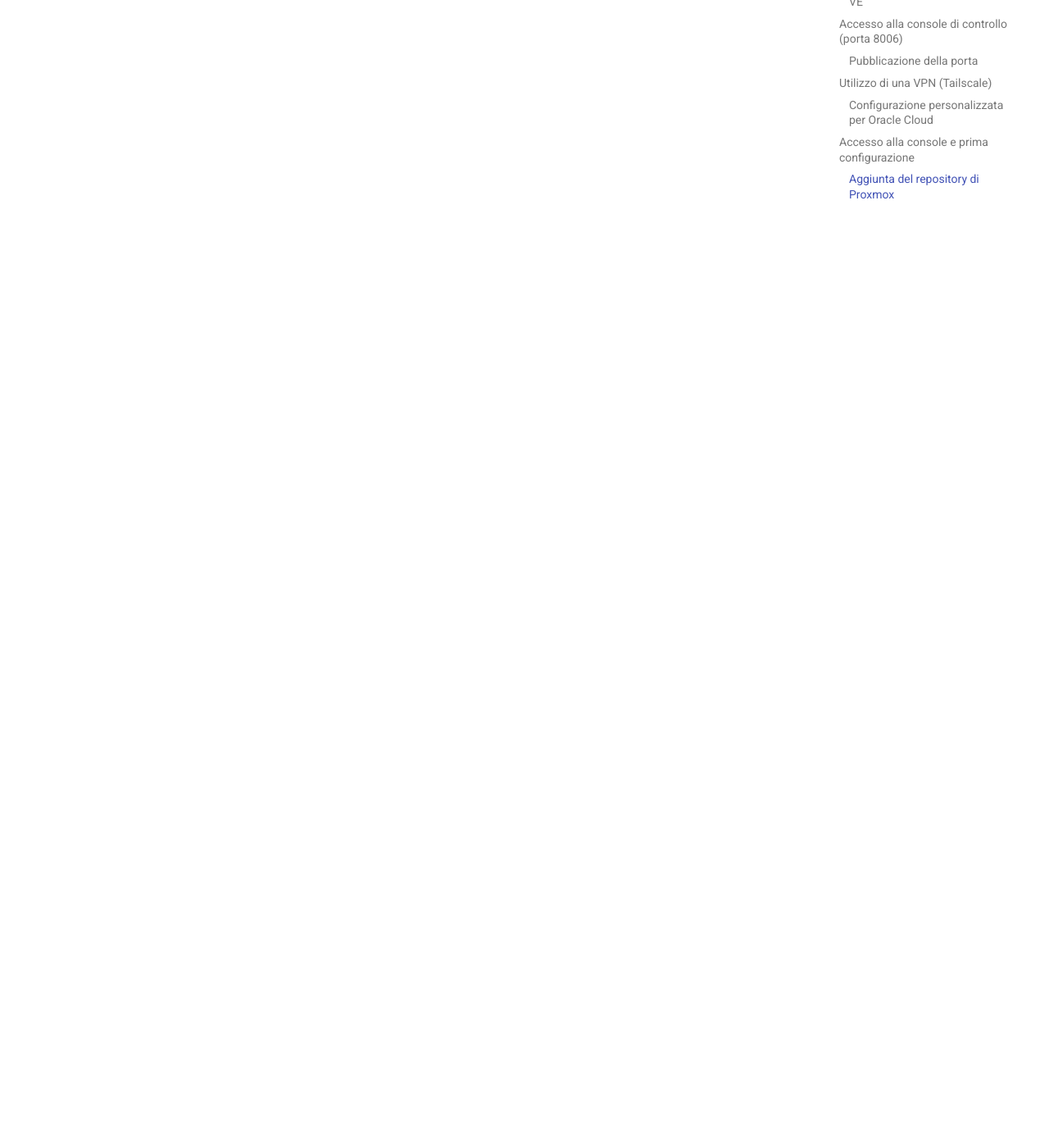
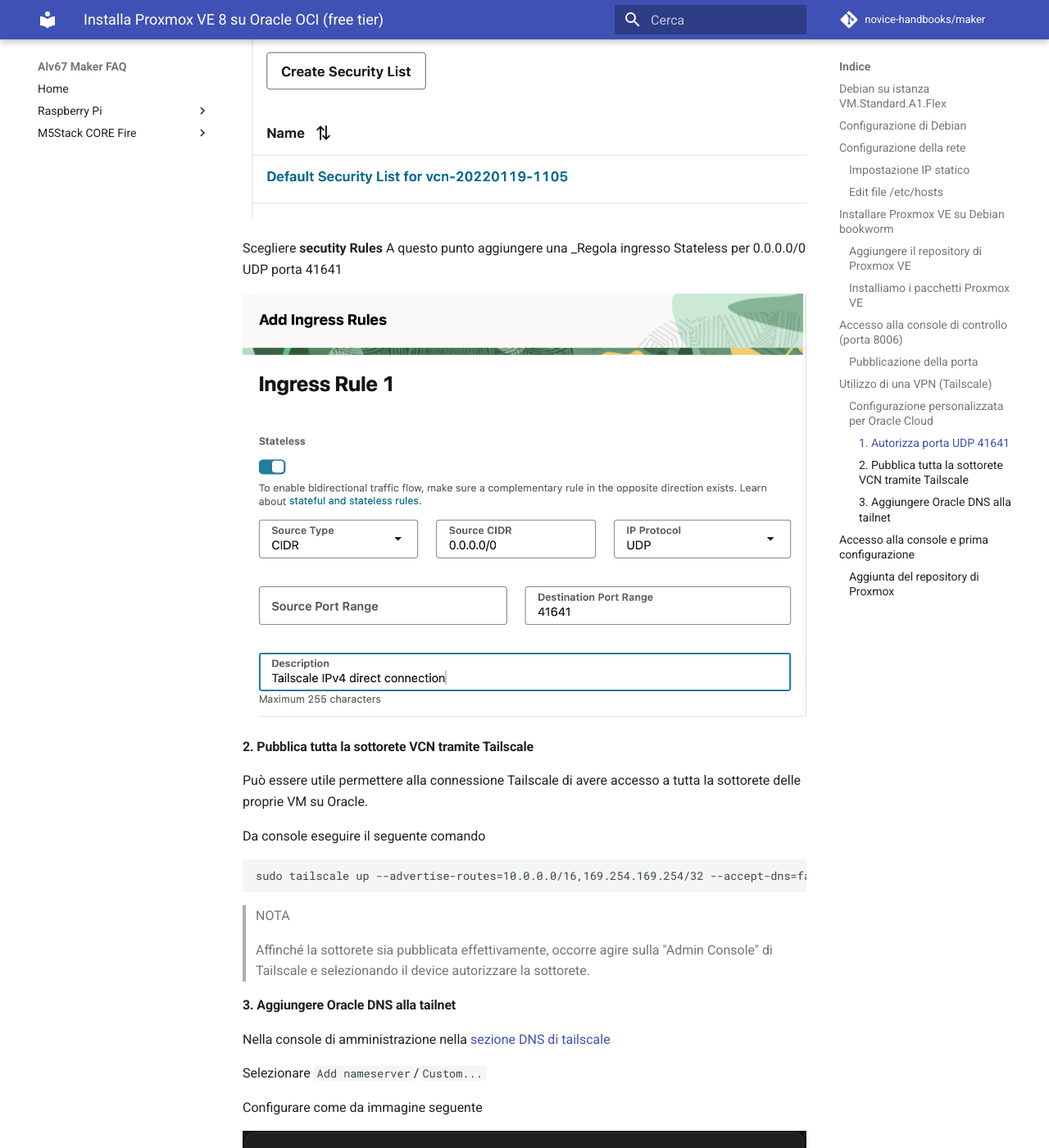
Before and after one commit to novice-handbooks/maker, an MkDocs documentation site: the page built from doc/proxmoxonoci.md, in a window 1280 px wide and 1400 px high, scrolled down 9527 px. Shown: the whole window at 82% size. Built offline with MkDocs 1.6.1 and Material for MkDocs 9.7.7, drawn with Linux system fonts in a browser that asks for light colours; comment, search, counter and statistics services are not loaded; some of the changed text lies outside the part shown.

Commit message:
update proxmoxonoci.md

````diff
--- a/doc/proxmoxonoci.md
+++ b/doc/proxmoxonoci.md
@@ -305,11 +305,46 @@
 ### Configurazione personalizzata per Oracle Cloud
 
 Si consiglia di seguire le impostazioni consigliate da Tailscale per la gestione corretta su Cloud Oracle presenti [qui](https://tailscale.com/kb/1149/cloud-oracle)
+
+#### 1. Autorizza porta UDP 41641
 Agendo sulla pagina di configurazione di Oracle Cloud selezionere il tab [Network](https://cloud.oracle.com/networking/vcns) e selezionare
 **Virtual Cloud Networks** e poi selezionare la rete VCN utilizzata dalla macchina virtuale
 
+![oci-vcn](./images/oci-vcn.png)
 
-1. Abilitazione della porta
+Selezionare il tab **Security** e poi selezionare la lista di sicurezza (probabilmente l'unica di _Default_)
+
+![oci-vcn-security](./images/oci-vcn-security.png)
+
+Scegliere **secutity Rules**
+A questo punto aggiungere una _Regola ingresso Stateless per 0.0.0.0/0 UDP porta 41641
+
+![oci-ingress-rule-tailscale](./images/oci-ingress-rule-tailscale.png)
+
+#### 2. Pubblica tutta la sottorete VCN tramite Tailscale
+
+Può essere utile permettere alla connessione Tailscale di avere accesso a tutta la sottorete delle proprie VM su Oracle.
+
+Da console eseguire il seguente comando
+
+```bash
+sudo tailscale up --advertise-routes=10.0.0.0/16,169.254.169.254/32 --accept-dns=false
+```
+
+> NOTA
+>
+> Affinché la sottorete sia pubblicata effettivamente, occorre agire sulla
+> "Admin Console" di Tailscale e selezionando il device autorizzare la sottorete.
+
+#### 3. Aggiungere Oracle DNS alla tailnet
+
+Nella console di amministrazione nella [sezione DNS di tailscale](https://login.tailscale.com/admin/dns)
+
+Selezionare `Add nameserver`/`Custom...`
+
+Configurare come da immagine seguente
+
+![tailscale.oraclevcn-dns](./images/tailscale-oraclevcn-dns.png)
 
 ## Accesso alla console e prima configurazione
 
````
Also changed, not shown: doc/images/oci-ingress-rule-tailscale.png (added), doc/images/oci-vcn-security.png (added), doc/images/oci-vcn.png (added), doc/images/tailscale-oraclevcn-dns.png (added).
